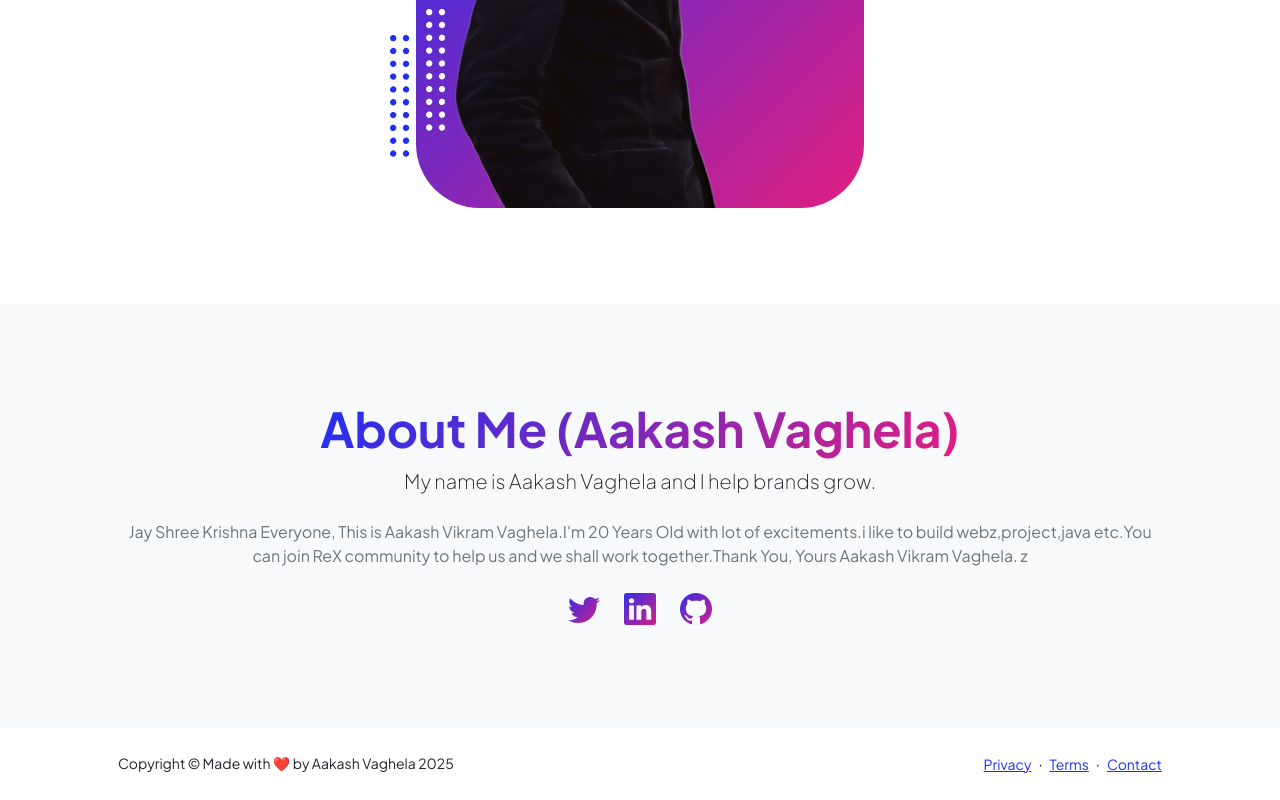
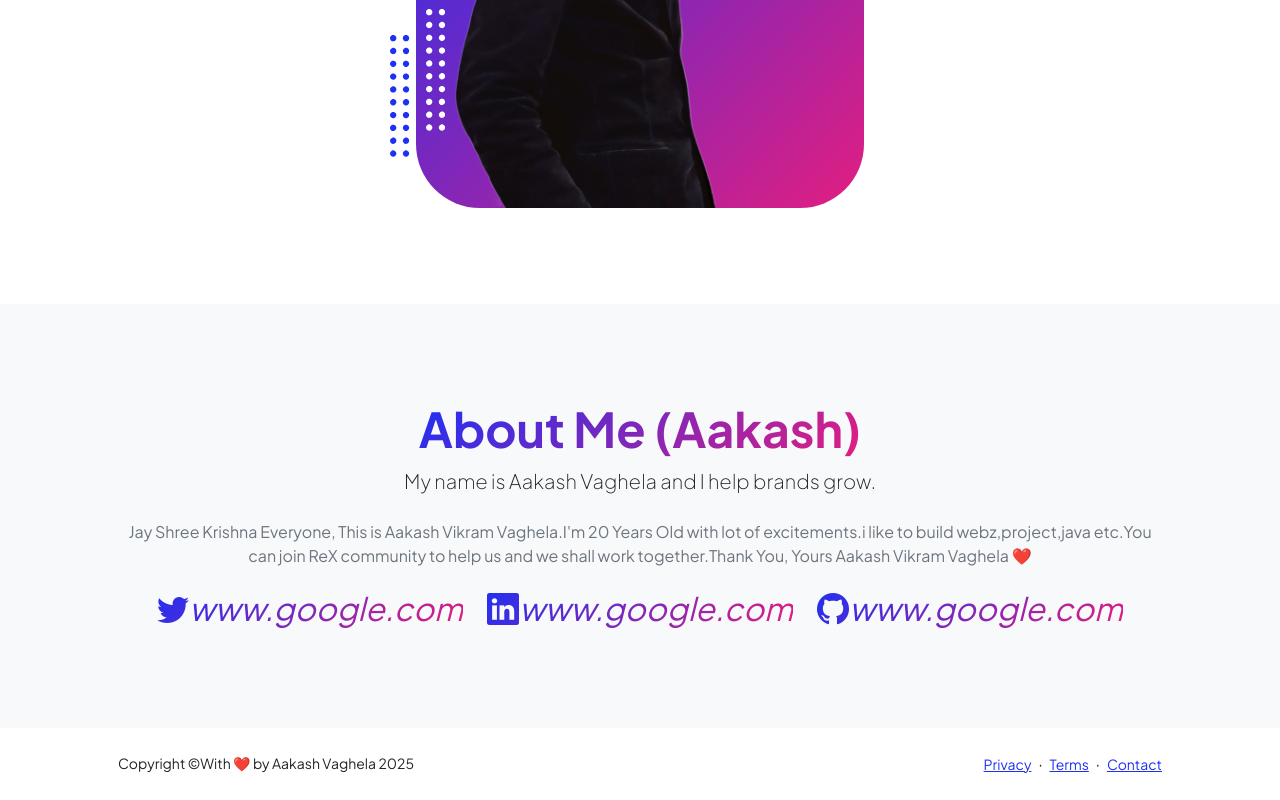
Before and after one commit to vaghelaaakash007/aakashvaghela, a plain HTML site: page index.html in a window 1280 px wide. Shown: the part 761-1561 px from the top of the page. Drawn offline with nearby package versions, Linux system fonts and the light colour scheme.

Commit message:
Update index.html

```diff
--- a/index.html
+++ b/index.html
@@ -181,13 +181,13 @@
                     <div class="row gx-5 justify-content-center">
                         <div class="col-xxl-8">
                             <div class="text-center my-5">
-                                <h2 class="display-5 fw-bolder"><span class="text-gradient d-inline">About Me (Aakash Vaghela)</span></h2>
+                                <h2 class="display-5 fw-bolder"><span class="text-gradient d-inline">About Me (Aakash)</span></h2>
                                 <p class="lead fw-light mb-4">My name is Aakash Vaghela and I help brands grow.</p>
-                                <p class="text-muted">Jay Shree Krishna Everyone, This is Aakash Vikram Vaghela.I'm 20 Years Old with lot of excitements.i like to build webz,project,java etc.You can join ReX community to help us and we shall work together.Thank You, Yours Aakash Vikram Vaghela. z</p>
+                                <p class="text-muted">Jay Shree Krishna Everyone, This is Aakash Vikram Vaghela.I'm 20 Years Old with lot of excitements.i like to build webz,project,java etc.You can join ReX community to help us and we shall work together.Thank You, Yours Aakash Vikram Vaghela ❤️</p>
                                 <div class="d-flex justify-content-center fs-2 gap-4">
-                                    <a class="text-gradient" href="#!"><i class="bi bi-twitter"></i></a>
-                                    <a class="text-gradient" href="#!"><i class="bi bi-linkedin"></i></a>
-                                    <a class="text-gradient" href="#!"><i class="bi bi-github"></i></a>
+                                    <a class="text-gradient" href="#!"><i class="bi bi-twitter">www.google.com</i></a>
+                                    <a class="text-gradient" href="#!"><i class="bi bi-linkedin">www.google.com</i></a>
+                                    <a class="text-gradient" href="#!"><i class="bi bi-github">www.google.com</i></a>
                                 </div>
                             </div>
                         </div>
@@ -199,7 +199,7 @@
         <footer class="bg-white py-4 mt-auto">
             <div class="container px-5">
                 <div class="row align-items-center justify-content-between flex-column flex-sm-row">
-                    <div class="col-auto"><div class="small m-0">Copyright &copy; Made with ❤️ by Aakash Vaghela 2025</div></div>
+                    <div class="col-auto"><div class="small m-0">Copyright &copy;With ❤️ by Aakash Vaghela 2025</div></div>
                     <div class="col-auto">
                         <a class="small" href="#!">Privacy</a>
                         <span class="mx-1">&middot;</span>
```
